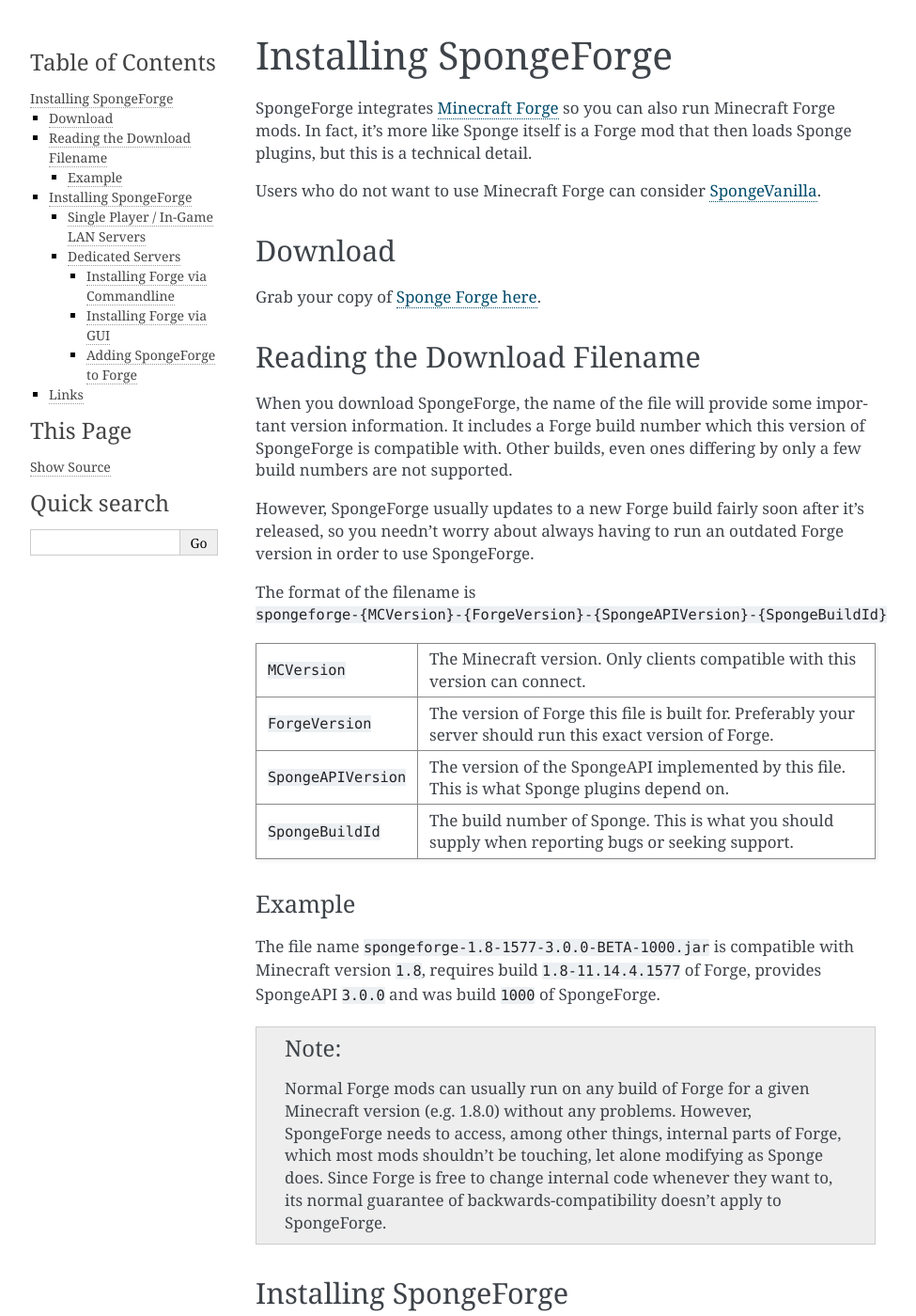
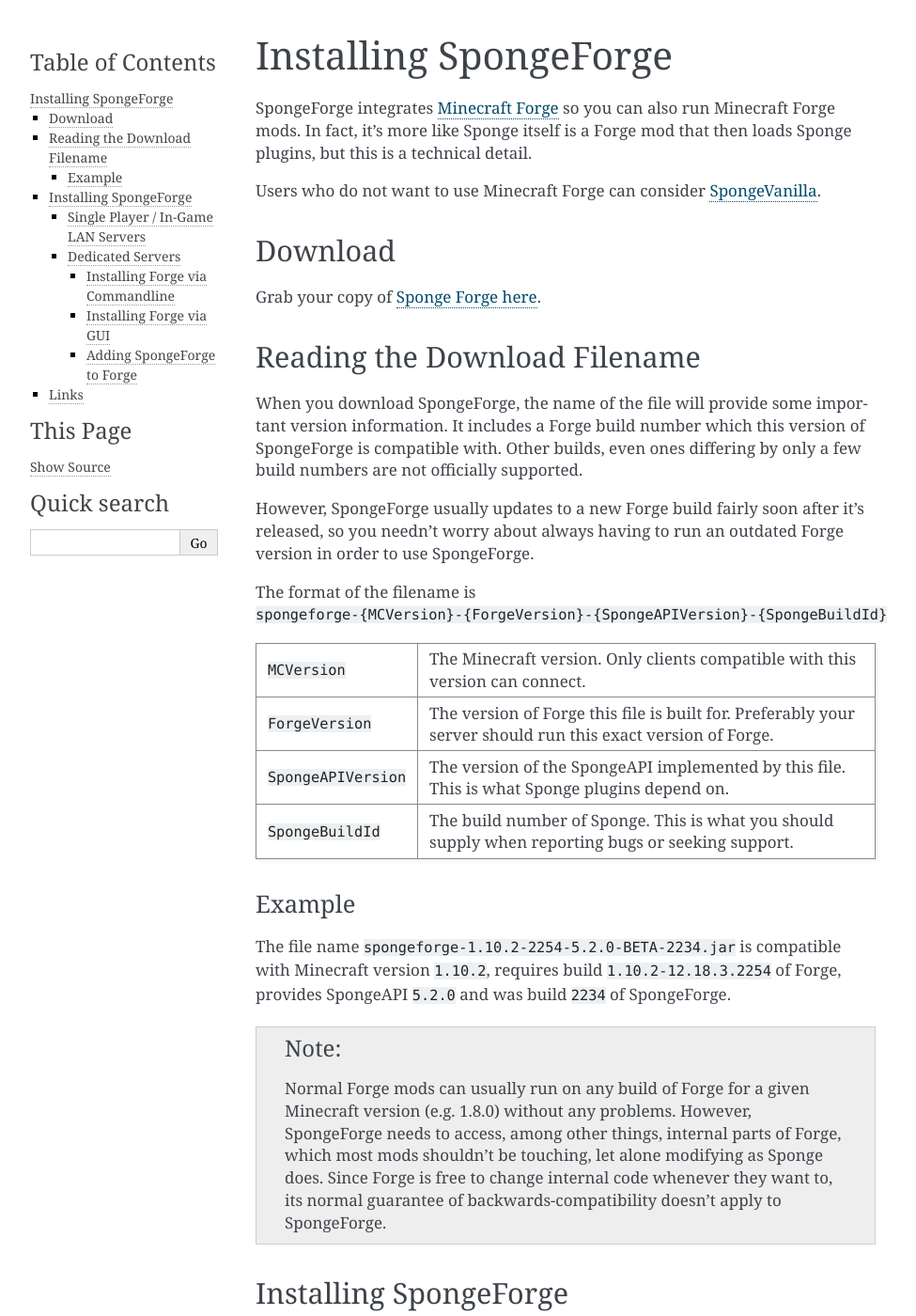
Before and after one commit to SpongePowered/SpongeDocs, a Sphinx documentation site: the page built from source/server/getting-started/implementations/spongeforge.rst, in a window 1280 px wide and 1400 px high. Shown: the whole window at 94% size, without its empty margins (148-1123 px from the left). Built offline with Sphinx 7.4.7, drawn with Linux system fonts in a browser that asks for light colours; pages that are not in the unit, such as notebooks, are missing from menus; some of the changed text lies outside the part shown.

Commit message:
Fix links on SpongeForge page

```diff
--- a/source/server/getting-started/implementations/spongeforge.rst
+++ b/source/server/getting-started/implementations/spongeforge.rst
@@ -17,7 +17,7 @@
 
 When you download SpongeForge, the name of the file will provide some important version information. It includes a
 Forge build number which this version of SpongeForge is compatible with. Other builds, even ones differing by only a
-few build numbers are not supported.
+few build numbers are not officially supported.
 
 However, SpongeForge usually updates to a new Forge build fairly soon after it's released, so you needn't
 worry about always having to run an outdated Forge version in order to use SpongeForge.
@@ -40,8 +40,8 @@
 Example
 ~~~~~~~
 
-The file name ``spongeforge-1.8-1577-3.0.0-BETA-1000.jar`` is compatible with Minecraft version ``1.8``, requires build
-``1.8-11.14.4.1577`` of Forge, provides SpongeAPI ``3.0.0`` and was build ``1000`` of SpongeForge.
+The file name ``spongeforge-1.10.2-2254-5.2.0-BETA-2234.jar`` is compatible with Minecraft version ``1.10.2``,
+requires build ``1.10.2-12.18.3.2254`` of Forge, provides SpongeAPI ``5.2.0`` and was build ``2234`` of SpongeForge.
 
 .. note::
 
@@ -69,8 +69,7 @@
 ~~~~~~~~~~~~~~~~~~~~~~~~~~~~~~~~~~~
 
 1. Download the Minecraft Forge installer from the `Minecraft Forge website <http://files.minecraftforge.net/>`_. Make
-   sure to use **exactly the same build number** as :doc:`the one listed in the filename of the Sponge download
-   <spongeforge>`.
+   sure to use **exactly the same build number** as shown above.
 #. Run the provided Forge installer. A new Forge profile will be created in the Minecraft launcher.
 #. Open the Minecraft launcher, and select the new Forge profile.
 #. Click "Options" and click "Open Game Dir".
```
Also changed, not shown: other parts of source/server/getting-started/implementations/spongeforge.rst (+4 -2 lines).
